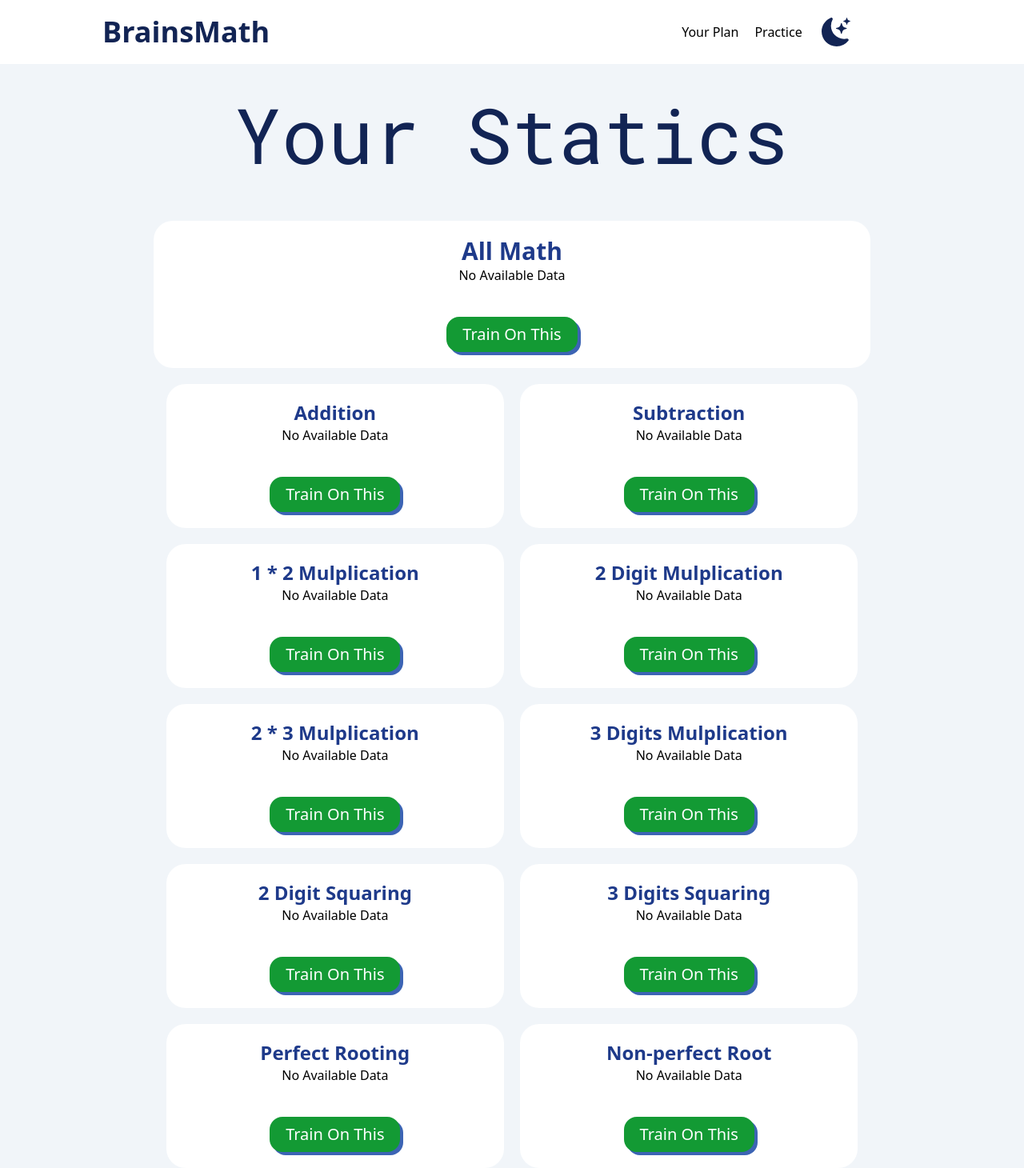
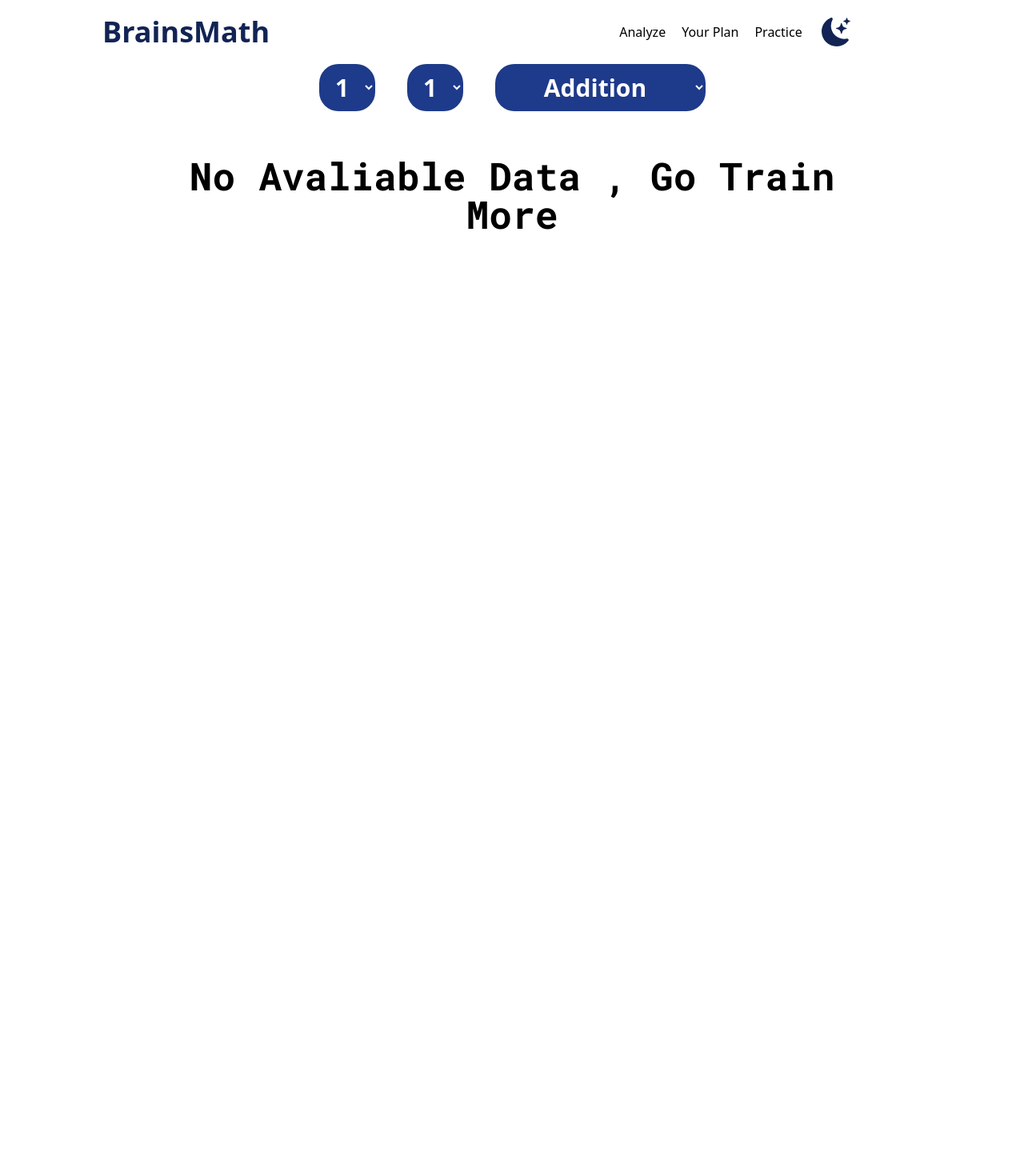
Before and after one commit to OM3X4/BrainsMath_Next, a Next.js app: page /analyze in a window 1280 px wide. Shown: the whole page at 80% size. After the commit the page ends 800 px from the top, so only its background shows below. Built offline with nearby package versions, Linux system fonts and the light colour scheme.

Commit message:
analyze page

```diff
--- a/app/NavBar.jsx
+++ b/app/NavBar.jsx
@@ -48,8 +48,9 @@ function NavBar() {
                 <div className=' flex items-center justify-between w-11/12'>
                     <Link href={"/"} prefetch={true}><h1 className='text-2xl lg:text-4xl font-bold text-navy cursor-pointer dark:text-white transition-all'>BrainsMath</h1></Link>
                     <div className='flex items-center justify-center gap-5'>
-                        <h5 className='cursor-pointer hidden lg:inline-block dark:text-white transition-all' onClick={e => { handleStart(); }}>Your Plan</h5>
-                        <Link href={"/trainsettings"} prefetch={true}><h5 className='cursor-pointer dark:text-white transition-all'>Practice</h5></Link>
+                        <Link href={"analyze"}><h5 className='cursor-pointer hidden lg:inline-block dark:text-white transition-all hover:text-green dark:hover:text-green'>Analyze</h5></Link>
+                        <h5 className='cursor-pointer hidden lg:inline-block dark:text-white transition-all hover:text-green dark:hover:text-green' onClick={e => { handleStart(); }}>Your Plan</h5>
+                        <Link href={"/trainsettings"} prefetch={true}><h5 className='cursor-pointer dark:text-white transition-all hover:text-green dark:hover:text-green'>Practice</h5></Link>
                         {
                             !darkMode ?
                                 <div className=" p-1 rounded-full group hover:scale-110 transition-all"><BsFillMoonStarsFill className="text-4xl text-navy hover:scale-110 transition-all" onClick={e => { setDarkMode(prev => !prev) }} /></div>
--- a/app/analyze/LineChart.jsx
+++ b/app/analyze/LineChart.jsx
@@ -1,4 +1,5 @@
 /* eslint-disable */
+'use client'
 import React from "react";
 import { Line } from "react-chartjs-2";
 import {
@@ -18,7 +19,7 @@ const LineChart = ({ data }) => {
   const runningAverage = [];
   let totalTime = 0;
   data.forEach((item, index) => {
-    totalTime += item.takenTime; // takenTime assumed to be in milliseconds
+    totalTime += item.speed; // takenTime assumed to be in milliseconds
     runningAverage.push(Math.round(totalTime / (index + 1)));
   });
 
@@ -29,7 +30,7 @@ const LineChart = ({ data }) => {
       {
         label: "Time per Question (ms)",
         // Round each takenTime value to no decimals
-        data: data.map((item) => Math.round(item.takenTime)),
+        data: data.map((item) => Math.round(item.speed)),
         pointRadius: 2,
         pointBackgroundColor: "#139a34",
         borderWidth: 0, // Points only, no connecting line
--- a/app/analyze/page.jsx
+++ b/app/analyze/page.jsx
@@ -15,6 +15,12 @@ function AnalyticsContent() {
 
     const [stored , setStored] = useState([])
 
+    const [digit1 , setDigit1] = useState(1);
+    const [digit2 , setDigit2] = useState(1);
+    const [operation , setOperation] = useState(0);
+
+    const [validData , setValidData] = useState([])
+
 
 
     useEffect(() => {
@@ -23,23 +29,18 @@ function AnalyticsContent() {
         let data = localStorage.getItem("collectedData")
         if(data)
         {
-            setStored(JSON.parse(data));
+            setStored(JSON.parse(data).sort((a, b) => new Date(a.date) - new Date(b.date))
+        );
         }}
     } , [])
 
+    useEffect(() => {
+        console.log(stored.filter(test => test.digit1 == digit1 && test.digit2 == digit2 && test.type == operation && test.number > 9))
+        setValidData(stored.filter(test => test.digit1 == digit1 && test.digit2 == digit2 && test.type == operation && test.number > 9))
+    } , [stored , digit1 , digit2 , operation])
 
-    let data = stored.sort((a, b) => new Date(a.date) - new Date(b.date));
 
-    let addition = data.filter(item => item.question.type == 0);
-    let subtraction = data.filter(item => item.question.type == 1);
-    let onetwo = data.filter(item => item.question.type == 2);
-    let twoMultp = data.filter(item => item.question.type == 3);
-    let twothree = data.filter(item => item.question.type == 4);
-    let threeMultp = data.filter(item => item.question.type == 5);
-    let twosquare = data.filter(item => item.question.type == 6);
-    let threesquare = data.filter(item => item.question.type == 7);
-    let perfectroot = data.filter(item => item.question.type == 8);
-    let nonperfectroot = data.filter(item => item.question.type == 9);
+
 
 
 
@@ -47,130 +48,39 @@ function AnalyticsContent() {
 
     return (
     <>
-        <div className='flex items-center justify-center flex-col bg-slate-100'>
-            <h1 className='mx-auto my-10 text-navy text-8xl font-Mono '>Your Statics</h1>
-            <div className='flex items-center justify-center flex-col bg-white w-[70vw] px-20 rounded-3xl py-5 my-5'>
-                <h1 className='text-lightNavy text-3xl font-bold'>All Math</h1>
+        <div className='flex items-center justify-center flex-col'>
+            {/* filters */}
+            <div className='h-20'>
+                <select name="First Number Digits" id="" className="text-center md:text-3xl max-w-[calc(100vw-10rem)] mx-5 py-2 px-4 font-semibold rounded-3xl bg-lightNavy text-white" onChange={e => setDigit1(e.target.value)}>
+                    <option value={1}>1</option>
+                    <option value={2}>2</option>
+                    <option value={3}>3</option>
+                    <option value={4}>4</option>
+                    <option value={5}>5</option>
+                </select>
+                <select name="Second Number Digits" id="" className="text-center md:text-3xl max-w-[calc(100vw-10rem)]  mx-5 py-2 px-4 font-semibold rounded-3xl bg-lightNavy text-white" onChange={e => setDigit2(e.target.value)}>
+                    <option value={1}>1</option>
+                    <option value={2}>2</option>
+                    <option value={3}>3</option>
+                    <option value={4}>4</option>
+                    <option value={5}>5</option>
+                </select>
+                <select name="Second Number Digits" id="" className="text-center md:text-3xl max-w-[calc(100vw-10rem)]  mx-5 py-2 px-4 font-semibold rounded-3xl bg-lightNavy text-white" onChange={e => setOperation(e.target.value)}>
+                    <option value={0}>Addition</option>
+                    <option value={1}>Subtraction</option>
+                    <option value={2}>Multiplication</option>
+                    <option value={3}>Square</option>
+                    <option value={4}>Square Root</option>
+                </select>
+            </div>
+            {/* chart */}
+            <div className=' max-h-[calc(100vh-12rem)] w-[70%] dark:bg-white p-9 rounded-3xl'>
                 {
-                    data.length ? <LineChart data={data}/> : <h1 className=''>No Available Data</h1>
+                validData.length ?
+                    <LineChart data={validData}/>
+                :
+                    <div className='text-center text-5xl font-Mono font-bold'>No Avaliable Data , Go Train More</div>
                 }
-                <Link href="/train?type=10">
-                    <div className='text-center mt-10 bg-green py-2 px-5 text-white rounded-2xl text-xl shadow-[4px_4px_0_rgb(60,100,180)] transition-all duration-150 hover:bg-lightNavy cursor-pointer coin-button ' >
-                        Train On This
-                    </div>
-                </Link>
-            </div>
-            <div className='flex items-center justify-center flex-wrap mx-auto max-w-[70vw] gap-5'>
-                <div className='flex items-center justify-center flex-col bg-white w-[33vw] px-10 rounded-3xl py-5'>
-                    <h1 className='text-lightNavy text-2xl font-bold'>Addition</h1>
-                    {
-                        addition.length ? <LineChart data={addition}/> : <h1 className=''>No Available Data</h1>
-                    }
-                    <Link href={"/train?type=0"}>
-                        <div className='text-center mt-10 bg-green py-2 px-5 text-white rounded-2xl text-xl shadow-[4px_4px_0_rgb(60,100,180)] transition-all duration-150 hover:bg-lightNavy cursor-pointer coin-button ' >
-                            Train On This
-                        </div>
-                    </Link>
-                </div>
-                <div className='flex items-center justify-center flex-col bg-white w-[33vw] px-10 rounded-3xl py-5'>
-                    <h1 className='text-lightNavy text-2xl font-bold'>Subtraction</h1>
-                    {
-                        subtraction.length ? <LineChart data={subtraction}/> : <h1 className=''>No Available Data</h1>
-                    }
-                    <Link href={"/train?type=1"}>
-                        <div className='text-center mt-10 bg-green py-2 px-5 text-white rounded-2xl text-xl shadow-[4px_4px_0_rgb(60,100,180)] transition-all duration-150 hover:bg-lightNavy cursor-pointer coin-button ' >
-                            Train On This
-                        </div>
-                    </Link>
-                </div>
-                <div className='flex items-center justify-center flex-col bg-white w-[33vw] px-10 rounded-3xl py-5'>
-                    <h1 className='text-lightNavy text-2xl font-bold'>1 * 2 Mulplication</h1>
-                    {
-                        onetwo.length ? <LineChart data={onetwo}/> : <h1 className=''>No Available Data</h1>
-                    }
-                    <Link href={"/train?type=2"}>
-                        <div className='text-center mt-10 bg-green py-2 px-5 text-white rounded-2xl text-xl shadow-[4px_4px_0_rgb(60,100,180)] transition-all duration-150 hover:bg-lightNavy cursor-pointer coin-button ' >
-                            Train On This
-                        </div>
-                    </Link>
-                </div>
-                <div className='flex items-center justify-center flex-col bg-white w-[33vw] px-10 rounded-3xl py-5'>
-                    <h1 className='text-lightNavy text-2xl font-bold'>2 Digit Mulplication</h1>
-                    {
-                        twoMultp.length ? <LineChart data={twoMultp}/> : <h1 className=''>No Available Data</h1>
-                    }
-                    <Link href={"/train?type=3"}>
-                        <div className='text-center mt-10 bg-green py-2 px-5 text-white rounded-2xl text-xl shadow-[4px_4px_0_rgb(60,100,180)] transition-all duration-150 hover:bg-lightNavy cursor-pointer coin-button ' >
-                            Train On This
-                        </div>
-                    </Link>
-                </div>
-                <div className='flex items-center justify-center flex-col bg-white w-[33vw] px-10 rounded-3xl py-5'>
-                    <h1 className='text-lightNavy text-2xl font-bold'>2 * 3 Mulplication</h1>
-                    {
-                        twothree.length ? <LineChart data={twothree}/> : <h1 className=''>No Available Data</h1>
-                    }
-                    <Link href={"/train?type=4"}>
-                        <div className='text-center mt-10 bg-green py-2 px-5 text-white rounded-2xl text-xl shadow-[4px_4px_0_rgb(60,100,180)] transition-all duration-150 hover:bg-lightNavy cursor-pointer coin-button ' >
-                            Train On This
-                        </div>
-                    </Link>
-                </div>
-                <div className='flex items-center justify-center flex-col bg-white w-[33vw] px-10 rounded-3xl py-5'>
-                    <h1 className='text-lightNavy text-2xl font-bold'>3 Digits Mulplication</h1>
-                    {
-                        threeMultp.length ? <LineChart data={threeMultp}/> : <h1 className=''>No Available Data</h1>
-                    }
-                    <Link href={"/train?type=5"}>
-                        <div className='text-center mt-10 bg-green py-2 px-5 text-white rounded-2xl text-xl shadow-[4px_4px_0_rgb(60,100,180)] transition-all duration-150 hover:bg-lightNavy cursor-pointer coin-button ' >
-                            Train On This
-                        </div>
-                    </Link>
-                </div>
-                <div className='flex items-center justify-center flex-col bg-white w-[33vw] px-10 rounded-3xl py-5'>
-                    <h1 className='text-lightNavy text-2xl font-bold'>2 Digit Squaring</h1>
-                    {
-                        twosquare.length ? <LineChart data={twosquare}/> : <h1 className=''>No Available Data</h1>
-                    }
-                    <Link href={"/train?type=6"}>
-                        <div className='text-center mt-10 bg-green py-2 px-5 text-white rounded-2xl text-xl shadow-[4px_4px_0_rgb(60,100,180)] transition-all duration-150 hover:bg-lightNavy cursor-pointer coin-button ' >
-                            Train On This
-                        </div>
-                    </Link>
-                </div>
-                <div className='flex items-center justify-center flex-col bg-white w-[33vw] px-10 rounded-3xl py-5'>
-                    <h1 className='text-lightNavy text-2xl font-bold'>3 Digits Squaring</h1>
-                    {
-                        threesquare.length ? <LineChart data={threesquare}/> : <h1 className=''>No Available Data</h1>
-                    }
-                    <Link href={"/train?type=7"}>
-                        <div className='text-center mt-10 bg-green py-2 px-5 text-white rounded-2xl text-xl shadow-[4px_4px_0_rgb(60,100,180)] transition-all duration-150 hover:bg-lightNavy cursor-pointer coin-button ' >
-                            Train On This
-                        </div>
-                    </Link>
-                </div>
-                <div className='flex items-center justify-center flex-col bg-white w-[33vw] px-10 rounded-3xl py-5'>
-                    <h1 className='text-lightNavy text-2xl font-bold'>Perfect Rooting</h1>
-                    {
-                        perfectroot.length ? <LineChart data={perfectroot}/> : <h1 className=''>No Available Data</h1>
-                    }
-                    <Link href={"/train?type=8"}>
-                        <div className='text-center mt-10 bg-green py-2 px-5 text-white rounded-2xl text-xl shadow-[4px_4px_0_rgb(60,100,180)] transition-all duration-150 hover:bg-lightNavy cursor-pointer coin-button ' >
-                            Train On This
-                        </div>
-                    </Link>
-                </div>
-                <div className='flex items-center justify-center flex-col bg-white w-[33vw] px-10 rounded-3xl py-5'>
-                    <h1 className='text-lightNavy text-2xl font-bold'>Non-perfect Root</h1>
-                    {
-                        nonperfectroot.length ? <LineChart data={nonperfectroot}/> : <h1 className=''>No Available Data</h1>
-                    }
-                    <Link href={"/train?type=9"}>
-                        <div className='text-center mt-10 bg-green py-2 px-5 text-white rounded-2xl text-xl shadow-[4px_4px_0_rgb(60,100,180)] transition-all duration-150 hover:bg-lightNavy cursor-pointer coin-button ' >
-                            Train On This
-                        </div>
-                    </Link>
-                </div>
             </div>
         </div>
     </>
--- a/app/train/page.jsx
+++ b/app/train/page.jsx
@@ -56,12 +56,13 @@ function TrainContent() {
                 let date = new Date()
                 let digit1 = parseInt(search.get("digit1"))
                 let digit2 = parseInt(search.get("digit2"))
+                let number = parseInt(search.get("number"))
 
                 // Retrieve existing progress or initialize an empty array
                 const existingData = JSON.parse(localStorage.getItem("collectedData") || "[]");
 
                 // Create the new progress object
-                const newProgress = { speed, type , date , digit1 , digit2 };
+                const newProgress = { speed, type , date , digit1 , digit2 , number };
 
                 // Merge the new progress with existing data
                 const mergedData = [...existingData, newProgress];
--- a/app/trainsettings/page.jsx
+++ b/app/trainsettings/page.jsx
@@ -45,7 +45,7 @@ function TrainChoose() {
                     <option value={3}>Square</option>
                     <option value={4}>Square Root</option>
                 </select>
-                <input value={"10"} placeholder='Number Of Questions' name="Number Of Questions" id="" type='number' className="text-center md:text-3xl mx-5 py-2 px-2 font-semibold rounded-3xl bg-lightNavy text-white appearance-none [&::-webkit-inner-spin-button]:appearance-none [&::-webkit-outer-spin-button]:appearance-none" onChange={e => setNumber(e.target.value)}>
+                <input  placeholder='Number Of Questions(10)' name="Number Of Questions" id="" type='number' className="text-center md:text-3xl mx-5 py-2 px-2 font-semibold rounded-3xl bg-lightNavy text-white appearance-none [&::-webkit-inner-spin-button]:appearance-none [&::-webkit-outer-spin-button]:appearance-none" onChange={e => setNumber(e.target.value)}>
                 </input>
             </div>
             <div className='button' onClick={handleGo}>
```
Also changed, not shown: app/cong/page.txt (renamed from app/cong/page.jsx).
